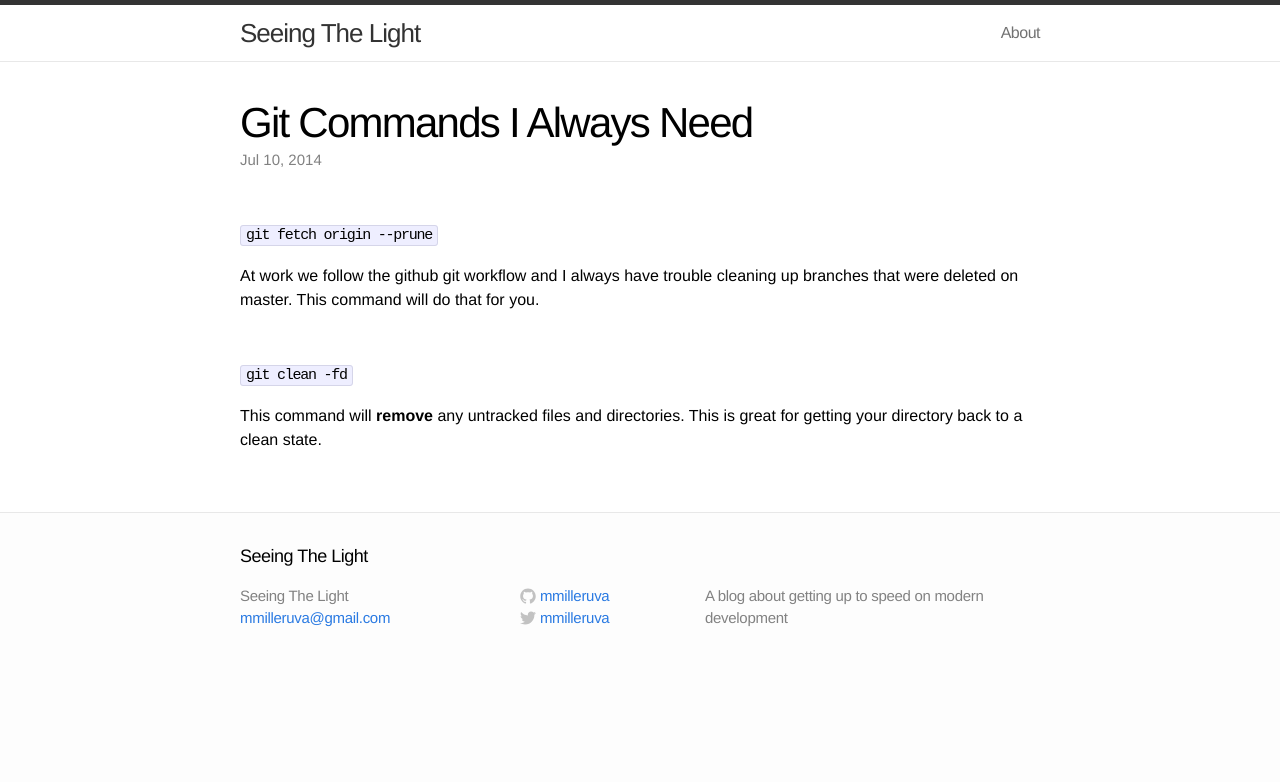
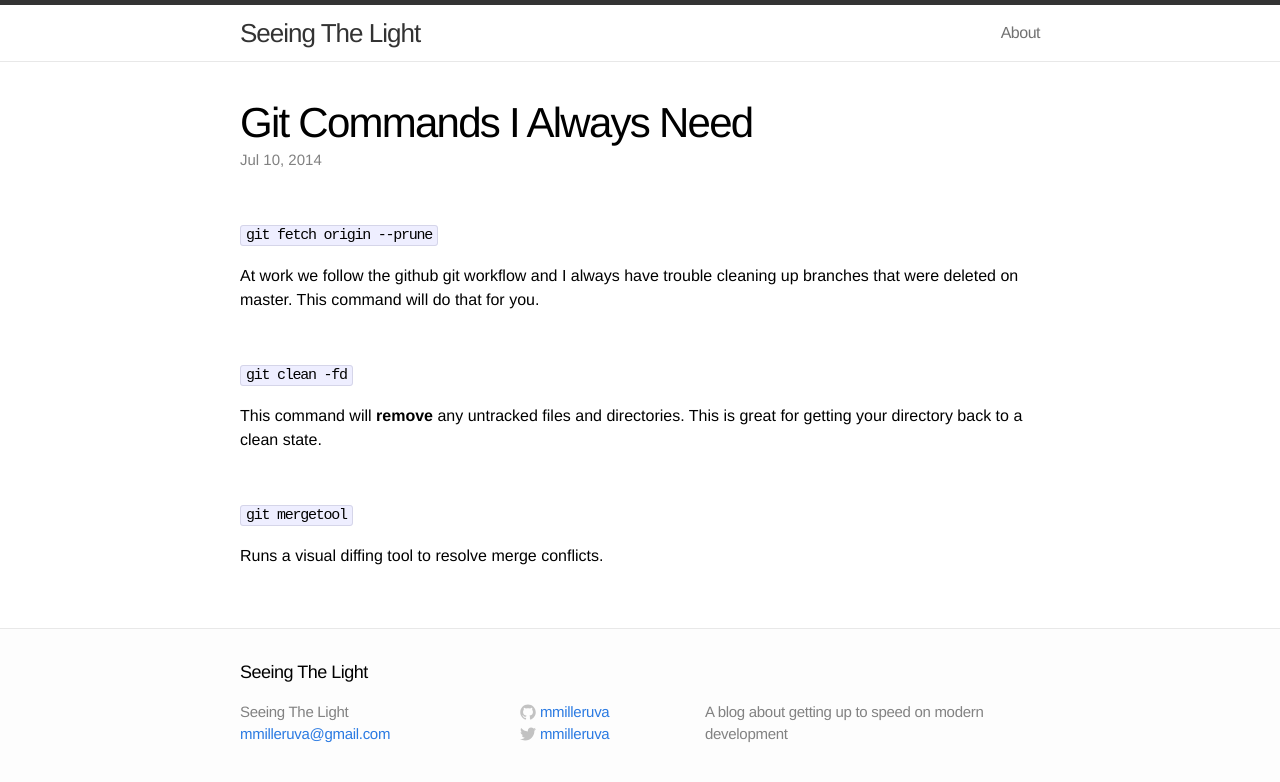
Before and after one commit to mmilleruva/mmilleruva.github.io, a Jekyll site: the page built from _posts/2014-07-10-Git-Commands-I-Always-Need.markdown, in a window 1280 px wide. Shown: the top 782 px of the page. Built offline with Jekyll 4.4.1, drawn with Linux system fonts in a browser that asks for light colours.

Commit message:
updated post

```diff
--- a/_posts/2014-07-10-Git-Commands-I-Always-Need.markdown
+++ b/_posts/2014-07-10-Git-Commands-I-Always-Need.markdown
@@ -12,3 +12,6 @@ and I always have trouble cleaning up branches that were deleted on master. This
 
 ## `git clean -fd`
 This command will **remove** any untracked files and directories. This is great for getting your directory back to a clean state.
+
+## `git mergetool`
+Runs a visual diffing tool to resolve merge conflicts.
```
